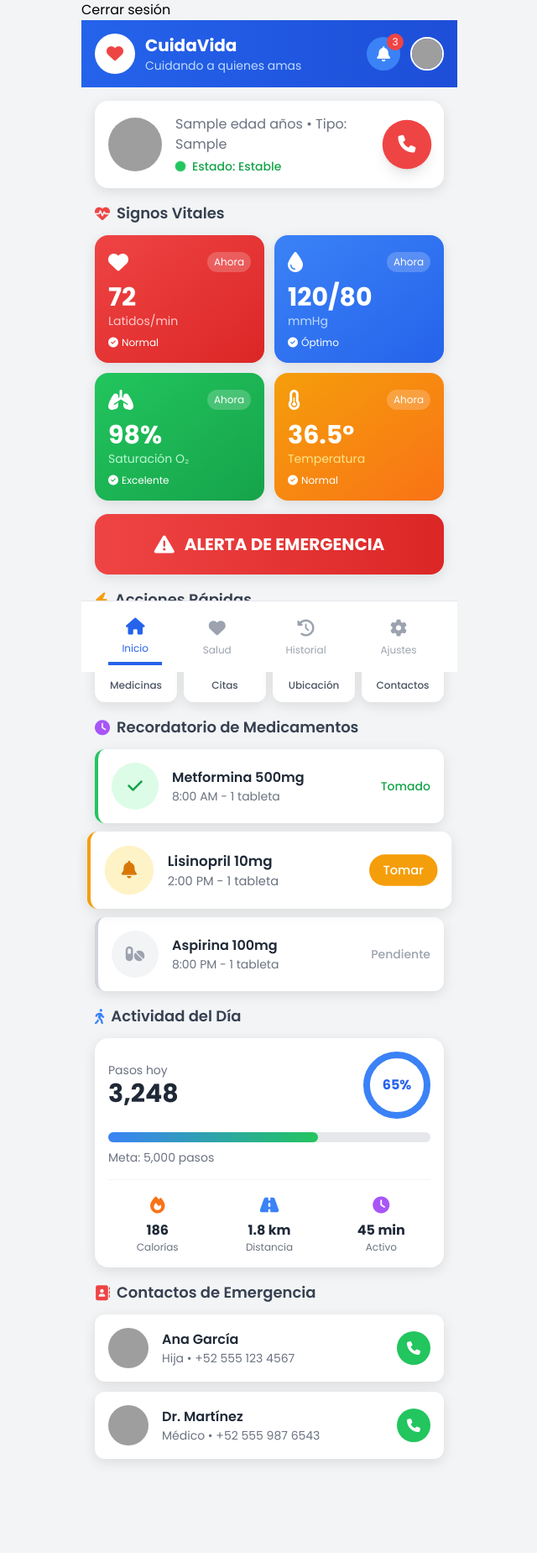
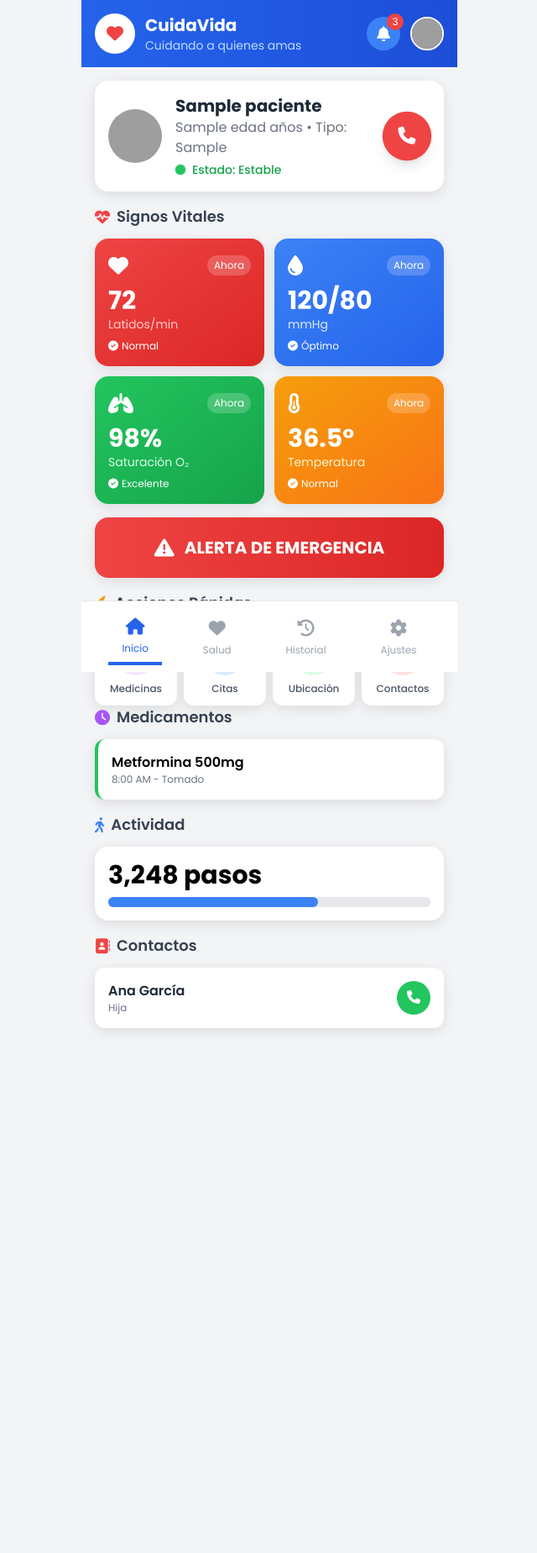
Before and after one commit to annetjmtze/cuidavida1, a Django app: template templates/prototipo.html in a window 1280 px wide. Shown: the whole page at 84% size, without its empty margins (319-959 px from the left). After the commit the page ends 1228 px from the top, so only its background shows below. Run offline with Django 5.2, Linux system fonts and the light colour scheme; tables that the repository leaves empty hold one stand-in row (values such as "Sample post"); the template is opened without the code that fills it: values that come from a table or form of the project are taken from there, most other values are stand-ins (such as "Sample title", 1, 10 or a date in 2020); some libraries are stand-ins or nearby versions; grey boxes are pictures that could not be loaded.

Commit message:
Nuevas funciones, guadar en BD

```diff
--- a/core/management/commands/import_sepomex.py
+++ b/core/management/commands/import_sepomex.py
@@ -41,6 +41,11 @@
             for _, row in df.iterrows():
                 # Formateamos el CP para que siempre tenga 5 dígitos (ej. 01000)
                 cp_raw = str(row.get('d_codigo', ''))
+
+                # Saltar si el CP está vacío o no es válido
+                if not cp_raw or cp_raw.lower() == 'nan' or cp_raw == '':
+                    continue
+
                 cp_limpio = cp_raw.split('.')[0].zfill(5)
 
                 batch.append(CodigoPostal(
@@ -60,5 +65,6 @@
             if batch:
                 CodigoPostal.objects.bulk_create(batch)
                 total_importado += len(batch)
+            self.stdout.write(self.style.SUCCESS(f"Finalizado estado: {sheet_name}"))
 
         self.stdout.write(self.style.SUCCESS(f"Éxito: Se importaron {total_importado} registros correctamente."))
--- a/cuidavida/urls.py
+++ b/cuidavida/urls.py
@@ -28,5 +28,6 @@
     path('dashboard/', views.dashboard, name='dashboard'),
     path('registro/', views.registro, name='registro'),
     path('logout/', views.logout_view, name='logout'),
+    #AGREGAR EL CAMPO PARA BUSCAR, REDIRECCIONAMIENTO
     path('buscar-cp/', views.buscar_cp, name='buscar_cp'),
 ]
--- a/templates/prototipo.html
+++ b/templates/prototipo.html
@@ -39,11 +39,10 @@
     </style>
 </head>
 <body class="bg-gray-100 min-h-screen max-w-md mx-auto">
-    <a href="{% url 'logout' %}">Cerrar sesión</a>
     <!-- Header -->
     <header class="bg-gradient-to-r from-blue-600 to-blue-700 text-white p-4 sticky top-0 z-50">
         <div class="flex items-center justify-between">
-            <div class="flex items-center gap-3">
+            <div class="flex items-center gap-3" onclick="window.location.href='{% url 'dashboard' %}'">
                 <div class="w-12 h-12 bg-white rounded-full flex items-center justify-center">
                     <i class="fas fa-heart text-red-500 text-xl"></i>
                 </div>
@@ -57,21 +56,26 @@
                     <i class="fas fa-bell text-lg"></i>
                     <span class="absolute -top-1 -right-1 w-5 h-5 bg-red-500 rounded-full text-xs flex items-center justify-center">3</span>
                 </button>
-                <img src="https://ui-avatars.com/api/?name=Maria+Lopez&background=fff&color=2563eb&size=40" class="w-10 h-10 rounded-full border-2 border-white" alt="Perfil">
+                <div class="group relative">
+                    <img src="https://ui-avatars.com/api/?name={{ user.username }}&background=fff&color=2563eb&size=40" class="w-10 h-10 rounded-full border-2 border-white cursor-pointer" alt="Perfil">
+                    <a href="{% url 'logout' %}" class="absolute right-0 mt-2 bg-white text-red-600 text-xs py-1 px-3 rounded shadow-lg hidden group-hover:block whitespace-nowrap">Cerrar Sesión</a>
+                </div>
             </div>
         </div>
     </header>
 
     <!-- Main Content -->
-    <main class="p-4 pb-24">
+    <main id="main-container" class="p-4 pb-24">
 
-        <!-- Patient Info Card -->
+        <!-- VISTA DE INICIO (HOME) -->
+        <div id="view-home" class="tab-content space-y-4">
+            <!-- Tarjeta de Información -->
             <section class="bg-white rounded-2xl p-4 card-shadow mb-4 slide-up">
                 <div class="flex items-center gap-4">
-                <img src="https://ui-avatars.com/api/?name=Abuelo+Carlos&background=10b981&color=fff&size=70" class="w-16 h-16 rounded-full" alt="Paciente">
+                    <img src="https://ui-avatars.com/api/?name={{ paciente.nombre|default:user.username }}&background=10b981&color=fff&size=70" class="w-16 h-16 rounded-full" alt="Paciente">
                     <div class="flex-1">
                     <h2 class="text-xl font-bold text-gray-800">
-                    {{ user.username }}
+                        {{ paciente.nombre|default:user.username }}
                         </h2>
                         <p class="text-gray-500">   {{ edad }} años • Tipo: {{ tipo_sangre }} </p>
                         <div class="flex items-center gap-2 mt-1">
@@ -86,6 +90,7 @@
             </section>
 
             <!-- Vital Signs -->
+            <!-- Signos Vitales -->
             <section class="mb-4">
                 <h3 class="text-lg font-semibold text-gray-700 mb-3 flex items-center gap-2">
                     <i class="fas fa-heartbeat text-red-500"></i> Signos Vitales
@@ -97,47 +102,44 @@
                             <i class="fas fa-heart text-2xl"></i>
                             <span class="text-xs bg-white/20 px-2 py-1 rounded-full">Ahora</span>
                         </div>
-                    <p class="text-3xl font-bold">72</p>
+                        <p id="stat-heart" class="text-3xl font-bold">72</p>
                         <p class="text-red-200 text-sm">Latidos/min</p>
                         <div class="mt-2 flex items-center text-xs">
                             <i class="fas fa-check-circle mr-1"></i> Normal
                         </div>
                     </div>
-
                     <!-- Blood Pressure -->
                     <div class="bg-gradient-to-br from-blue-500 to-blue-600 rounded-2xl p-4 text-white card-shadow">
                         <div class="flex items-center justify-between mb-2">
                             <i class="fas fa-tint text-2xl"></i>
                             <span class="text-xs bg-white/20 px-2 py-1 rounded-full">Ahora</span>
                         </div>
-                    <p class="text-3xl font-bold">120/80</p>
-                    <p class="text-blue-200 text-sm">mmHg</p>
+                        <p id="stat-bp" class="text-3xl font-bold">120/80</p>
+                        <p class="text-blue-100 text-sm">mmHg</p>
                         <div class="mt-2 flex items-center text-xs">
                             <i class="fas fa-check-circle mr-1"></i> Óptimo
                         </div>
                     </div>
-
                     <!-- Oxygen Level -->
                     <div class="bg-gradient-to-br from-green-500 to-green-600 rounded-2xl p-4 text-white card-shadow">
                         <div class="flex items-center justify-between mb-2">
                             <i class="fas fa-lungs text-2xl"></i>
                             <span class="text-xs bg-white/20 px-2 py-1 rounded-full">Ahora</span>
                         </div>
-                    <p class="text-3xl font-bold">98%</p>
-                    <p class="text-green-200 text-sm">Saturación O₂</p>
+                        <p id="stat-ox" class="text-3xl font-bold">98%</p>
+                        <p class="text-green-100 text-sm">Saturación O₂</p>
                         <div class="mt-2 flex items-center text-xs">
                             <i class="fas fa-check-circle mr-1"></i> Excelente
                         </div>
                     </div>
-
                     <!-- Temperature -->
                     <div class="bg-gradient-to-br from-amber-500 to-orange-500 rounded-2xl p-4 text-white card-shadow">
                         <div class="flex items-center justify-between mb-2">
                             <i class="fas fa-thermometer-half text-2xl"></i>
                             <span class="text-xs bg-white/20 px-2 py-1 rounded-full">Ahora</span>
                         </div>
-                    <p class="text-3xl font-bold">36.5°</p>
-                    <p class="text-amber-200 text-sm">Temperatura</p>
+                        <p id="stat-temp" class="text-3xl font-bold">36.5°</p>
+                        <p class="text-amber-100 text-sm">Temperatura</p>
                         <div class="mt-2 flex items-center text-xs">
                             <i class="fas fa-check-circle mr-1"></i> Normal
                         </div>
@@ -145,7 +147,7 @@
                 </div>
             </section>
 
-        <!-- Emergency Button -->
+            <!-- Botón de Emergencia -->
             <section class="mb-4">
                 <button onclick="triggerEmergency()" class="w-full bg-gradient-to-r from-red-500 to-red-600 text-white py-5 rounded-2xl card-shadow flex items-center justify-center gap-3 text-xl font-bold hover:from-red-600 hover:to-red-700 transition">
                     <i class="fas fa-exclamation-triangle text-2xl"></i>
@@ -153,7 +155,7 @@
                 </button>
             </section>
 
-        <!-- Quick Actions -->
+            <!-- Acciones Rápidas -->
             <section class="mb-4">
                 <h3 class="text-lg font-semibold text-gray-700 mb-3 flex items-center gap-2">
                     <i class="fas fa-bolt text-amber-500"></i> Acciones Rápidas
@@ -185,119 +187,111 @@
                     </button>
                 </div>
             </section>
-
-        <!-- Medication Reminders -->
-        <section id="medicines-section" class="mb-4">
-            <h3 class="text-lg font-semibold text-gray-700 mb-3 flex items-center gap-2">
-                <i class="fas fa-clock text-purple-500"></i> Recordatorio de Medicamentos
-            </h3>
-            <div class="space-y-3">
-                <div class="bg-white rounded-xl p-4 card-shadow flex items-center gap-4 border-l-4 border-green-500">
-                    <div class="w-14 h-14 bg-green-100 rounded-full flex items-center justify-center">
-                        <i class="fas fa-check text-green-600 text-xl"></i>
-                    </div>
-                    <div class="flex-1">
-                        <h4 class="font-semibold text-gray-800">Metformina 500mg</h4>
-                        <p class="text-gray-500 text-sm">8:00 AM - 1 tableta</p>
-                    </div>
-                    <span class="text-green-600 text-sm font-medium">Tomado</span>
         </div>
 
-                <div class="bg-white rounded-xl p-4 card-shadow flex items-center gap-4 border-l-4 border-amber-500 pulse-animation">
-                    <div class="w-14 h-14 bg-amber-100 rounded-full flex items-center justify-center">
-                        <i class="fas fa-bell text-amber-600 text-xl"></i>
+        <!-- VISTA DE SALUD (HEALTH) -->
+        <div id="view-health" class="tab-content hidden slide-up space-y-4">
+            <h3 class="text-2xl font-bold text-gray-800">Mi Perfil Clínico</h3>
+
+            <!-- Información Clínica -->
+            <section class="bg-white rounded-2xl p-5 card-shadow">
+                <div class="flex items-center gap-2 mb-4 border-b pb-2">
+                    <i class="fas fa-file-medical text-blue-600 text-xl"></i>
+                    <h4 class="font-bold text-gray-700">Resumen Médico</h4>
                 </div>
-                    <div class="flex-1">
-                        <h4 class="font-semibold text-gray-800">Lisinopril 10mg</h4>
-                        <p class="text-gray-500 text-sm">2:00 PM - 1 tableta</p>
+                <div class="space-y-3">
+                    <div class="flex justify-between items-center">
+                        <span class="text-gray-500 text-sm">Enfermedades:</span>
+                        <span class="text-gray-800 font-semibold text-sm text-right">{{ paciente.enfermedades|default:"Ninguna registrada" }}</span>
                     </div>
-                    <button onclick="markMedicineTaken(this)" class="bg-amber-500 text-white px-4 py-2 rounded-full text-sm font-medium hover:bg-amber-600 transition">
-                        Tomar
-                    </button>
+                    <div class="flex justify-between items-center">
+                        <span class="text-gray-500 text-sm">Tipo de Sangre:</span>
+                        <span class="bg-red-100 text-red-600 px-2 py-1 rounded text-xs font-bold">{{ tipo_sangre }}</span>
                     </div>
-
-                <div class="bg-white rounded-xl p-4 card-shadow flex items-center gap-4 border-l-4 border-gray-300">
-                    <div class="w-14 h-14 bg-gray-100 rounded-full flex items-center justify-center">
-                        <i class="fas fa-pills text-gray-400 text-xl"></i>
-                    </div>
-                    <div class="flex-1">
-                        <h4 class="font-semibold text-gray-800">Aspirina 100mg</h4>
-                        <p class="text-gray-500 text-sm">8:00 PM - 1 tableta</p>
-                    </div>
-                    <span class="text-gray-400 text-sm font-medium">Pendiente</span>
+                    <div class="flex flex-col">
+                        <span class="text-gray-500 text-sm mb-1">Medicamentos:</span>
+                        <p class="text-gray-700 text-sm italic">{{ paciente.medicamentos|default:"Sin medicamentos registrados" }}</p>
                     </div>
                 </div>
             </section>
 
-        <!-- Activity Tracking -->
-        <section class="mb-4">
+            <!-- Métricas Corporales -->
+            <section class="grid grid-cols-2 gap-4">
+                <div class="bg-white rounded-2xl p-4 card-shadow text-center">
+                    <i class="fas fa-weight text-blue-500 mb-2"></i>
+                    <p class="text-gray-500 text-[10px] uppercase font-bold tracking-wider">Peso</p>
+                    <p class="text-2xl font-bold text-gray-800">75 <span class="text-sm font-normal text-gray-400">kg</span></p>
+                </div>
+                <div class="bg-white rounded-2xl p-4 card-shadow text-center">
+                    <i class="fas fa-ruler-vertical text-green-500 mb-2"></i>
+                    <p class="text-gray-500 text-[10px] uppercase font-bold tracking-wider">Altura</p>
+                    <p class="text-2xl font-bold text-gray-800">1.72 <span class="text-sm font-normal text-gray-400">m</span></p>
+                </div>
+            </section>
+
+            <!-- Gráfica de Tendencia -->
+            <section class="bg-white rounded-2xl p-5 card-shadow">
+                <h4 class="font-bold text-gray-700 text-sm mb-4">Frecuencia Cardíaca (Últimos 7 días)</h4>
+                <div class="flex items-end justify-between h-32 px-2">
+                    <div class="w-4 bg-blue-200 rounded-t" style="height: 60%"></div>
+                    <div class="w-4 bg-blue-300 rounded-t" style="height: 75%"></div>
+                    <div class="w-4 bg-blue-400 rounded-t" style="height: 55%"></div>
+                    <div class="w-4 bg-blue-500 rounded-t" style="height: 90%"></div>
+                    <div class="w-4 bg-blue-400 rounded-t" style="height: 70%"></div>
+                    <div class="w-4 bg-blue-300 rounded-t" style="height: 65%"></div>
+                    <div class="w-4 bg-blue-600 rounded-t pulse-animation" style="height: 80%"></div>
+                </div>
+                <div class="flex justify-between text-[10px] text-gray-400 mt-2 border-t pt-1">
+                    <span>Lun</span><span>Mar</span><span>Mie</span><span>Jue</span><span>Vie</span><span>Sab</span><span>Hoy</span>
+                </div>
+            </section>
+        </div>
+
+        <!-- VISTA DE HISTORIAL -->
+        <div id="view-history" class="tab-content hidden slide-up">
+            <h3 class="text-2xl font-bold text-gray-800 mb-4">Historial de Alertas</h3>
+            <div class="bg-white rounded-2xl p-4 card-shadow">
+                <p class="text-gray-500 text-center py-8">No hay alertas registradas recientemente.</p>
+            </div>
+        </div>
+
+        <!-- Secciones secundarias de Home (se ocultan si no estás en Home) -->
+        <div id="home-details" class="space-y-4">
+            <section id="medicines-section" class="mb-4">
                 <h3 class="text-lg font-semibold text-gray-700 mb-3 flex items-center gap-2">
-                <i class="fas fa-walking text-blue-500"></i> Actividad del Día
+                    <i class="fas fa-clock text-purple-500"></i> Medicamentos
+                </h3>
+                <div class="bg-white rounded-xl p-4 card-shadow border-l-4 border-green-500">
+                    <p class="font-semibold">Metformina 500mg</p>
+                    <p class="text-xs text-gray-500">8:00 AM - Tomado</p>
+                </div>
+            </section>
+
+            <section id="activity-section" class="mb-4">
+                <h3 class="text-lg font-semibold text-gray-700 mb-3 flex items-center gap-2">
+                    <i class="fas fa-walking text-blue-500"></i> Actividad
                 </h3>
                 <div class="bg-white rounded-2xl p-4 card-shadow">
-                <div class="flex items-center justify-between mb-4">
-                    <div>
-                        <p class="text-gray-500 text-sm">Pasos hoy</p>
-                        <p class="text-3xl font-bold text-gray-800">3,248</p>
-                    </div>
-                    <div class="w-20 h-20 rounded-full border-8 border-blue-500 flex items-center justify-center">
-                        <span class="text-blue-600 font-bold">65%</span>
-                    </div>
-                </div>
-                <div class="w-full bg-gray-200 rounded-full h-3">
-                    <div class="bg-gradient-to-r from-blue-500 to-green-500 h-3 rounded-full" style="width: 65%"></div>
-                </div>
-                <p class="text-gray-500 text-sm mt-2">Meta: 5,000 pasos</p>
-
-                <div class="grid grid-cols-3 gap-4 mt-4 pt-4 border-t border-gray-100">
-                    <div class="text-center">
-                        <i class="fas fa-fire text-orange-500 text-xl mb-1"></i>
-                        <p class="font-bold text-gray-800">186</p>
-                        <p class="text-xs text-gray-500">Calorías</p>
-                    </div>
-                    <div class="text-center">
-                        <i class="fas fa-road text-blue-500 text-xl mb-1"></i>
-                        <p class="font-bold text-gray-800">1.8 km</p>
-                        <p class="text-xs text-gray-500">Distancia</p>
-                    </div>
-                    <div class="text-center">
-                        <i class="fas fa-clock text-purple-500 text-xl mb-1"></i>
-                        <p class="font-bold text-gray-800">45 min</p>
-                        <p class="text-xs text-gray-500">Activo</p>
-                    </div>
+                    <p class="text-3xl font-bold">3,248 pasos</p>
+                    <div class="w-full bg-gray-200 rounded-full h-3 mt-2">
+                        <div class="bg-blue-500 h-3 rounded-full" style="width: 65%"></div>
                     </div>
                 </div>
             </section>
 
-        <!-- Emergency Contacts -->
             <section id="contacts-section" class="mb-4">
                 <h3 class="text-lg font-semibold text-gray-700 mb-3 flex items-center gap-2">
-                <i class="fas fa-address-book text-red-500"></i> Contactos de Emergencia
+                    <i class="fas fa-address-book text-red-500"></i> Contactos
                 </h3>
-            <div class="space-y-3">
-                <div class="bg-white rounded-xl p-4 card-shadow flex items-center gap-4">
-                    <img src="https://ui-avatars.com/api/?name=Ana+Garcia&background=ec4899&color=fff&size=50" class="w-12 h-12 rounded-full" alt="">
-                    <div class="flex-1">
-                        <h4 class="font-semibold text-gray-800">Ana García</h4>
-                        <p class="text-gray-500 text-sm">Hija • +52 555 123 4567</p>
+                <div class="bg-white rounded-xl p-4 card-shadow flex items-center justify-between">
+                    <div>
+                        <p class="font-semibold text-gray-800">Ana García</p>
+                        <p class="text-xs text-gray-500">Hija</p>
                     </div>
-                    <button class="w-10 h-10 bg-green-500 rounded-full flex items-center justify-center text-white">
-                        <i class="fas fa-phone"></i>
-                    </button>
-                </div>
-                <div class="bg-white rounded-xl p-4 card-shadow flex items-center gap-4">
-                    <img src="https://ui-avatars.com/api/?name=Dr+Martinez&background=3b82f6&color=fff&size=50" class="w-12 h-12 rounded-full" alt="">
-                    <div class="flex-1">
-                        <h4 class="font-semibold text-gray-800">Dr. Martínez</h4>
-                        <p class="text-gray-500 text-sm">Médico • +52 555 987 6543</p>
-                    </div>
-                    <button class="w-10 h-10 bg-green-500 rounded-full flex items-center justify-center text-white">
-                        <i class="fas fa-phone"></i>
-                    </button>
-                </div>
+                    <button class="w-10 h-10 bg-green-500 rounded-full text-white"><i class="fas fa-phone"></i></button>
                 </div>
             </section>
-
+        </div>
     </main>
 
     <!-- Bottom Navigation -->
@@ -315,7 +309,7 @@
                 <i class="fas fa-history text-xl"></i>
                 <span class="text-xs mt-1">Historial</span>
             </button>
-            <button onclick="window.location.href='/formulario/'"  class="flex flex-col items-center py-2 px-4 text-gray-400" id="tab-settings">
+            <button onclick="window.location.href='{% url 'wizard' %}'"  class="flex flex-col items-center py-2 px-4 text-gray-400" id="tab-settings">
                 <i class="fas fa-cog text-xl"></i>
                 <span class="text-xs mt-1">Ajustes</span>
             </button>
@@ -414,24 +408,52 @@
         }
 
         function switchTab(tab) {
+            // Actualizar estilo de botones
             document.querySelectorAll('nav button').forEach(btn => {
                 btn.classList.remove('tab-active');
                 btn.classList.add('text-gray-400');
             });
             document.getElementById('tab-' + tab).classList.add('tab-active');
             document.getElementById('tab-' + tab).classList.remove('text-gray-400');
+
+            // Ocultar todos los contenidos y mostrar el seleccionado
+            // Ocultar todas las secciones de pestaña
+            document.querySelectorAll('.tab-content').forEach(content => {
+                content.classList.add('hidden');
+            });
+
+            // Mostrar la seleccionada
+            // Mostrar la vista seleccionada
+            document.getElementById('view-' + tab).classList.remove('hidden');
+            document.getElementById('home-details').classList.add('hidden');
+
+            // Mostrar detalles de Home solo si estamos en Home
+            if(tab === 'home') {
+                document.getElementById('home-details').classList.remove('hidden');
+                document.getElementById('contacts-section').classList.remove('hidden');
+            }
         }
 
         function showSection(section) {
+            switchTab('home'); // Asegurarnos de estar en home para ver estas secciones
             document.getElementById(section + '-section').scrollIntoView({ behavior: 'smooth' });
         }
 
-        // Simular actualización de signos vitales
+        // Simular actualización de signos vitales real en la UI
         setInterval(() => {
             const heartRate = 68 + Math.floor(Math.random() * 10);
             const oxygen = 96 + Math.floor(Math.random() * 4);
+            const temp = (36.2 + (Math.random() * 0.8)).toFixed(1);
+            const systolic = 115 + Math.floor(Math.random() * 10);
+            const diastolic = 75 + Math.floor(Math.random() * 10);
+
+            document.getElementById('stat-heart').innerText = heartRate;
+            document.getElementById('stat-ox').innerText = oxygen + '%';
+            document.getElementById('stat-temp').innerText = temp + '°';
+            document.getElementById('stat-bp').innerText = `${systolic}/${diastolic}`;
+
             console.log(`Actualizando: FC ${heartRate}, O2 ${oxygen}%`);
-        }, 30000);
+        }, 5000); // Actualización cada 5 segundos para el prototipo
     </script>
 </body>
 </html>
--- a/templates/wizard.html
+++ b/templates/wizard.html
@@ -83,7 +83,7 @@
 <option>Otro</option>
 </select>
 
-<select tipo_sangre ="tipo_sangre" class="w-full p-3 border rounded-xl">
+<select name="tipo_sangre" class="w-full p-3 border rounded-xl">
 <option>Tipo de sangre</option>
 <option>O+</option>
 <option>O-</option>
```
Also changed, not shown: core/models.py (+15 -0 lines), core/views.py (+48 -14 lines), core/migrations/0006_paciente_antecedentes_paciente_colonia_paciente_cp_and_more.py (added). Lines whose indentation alone changed are shown as unchanged.
